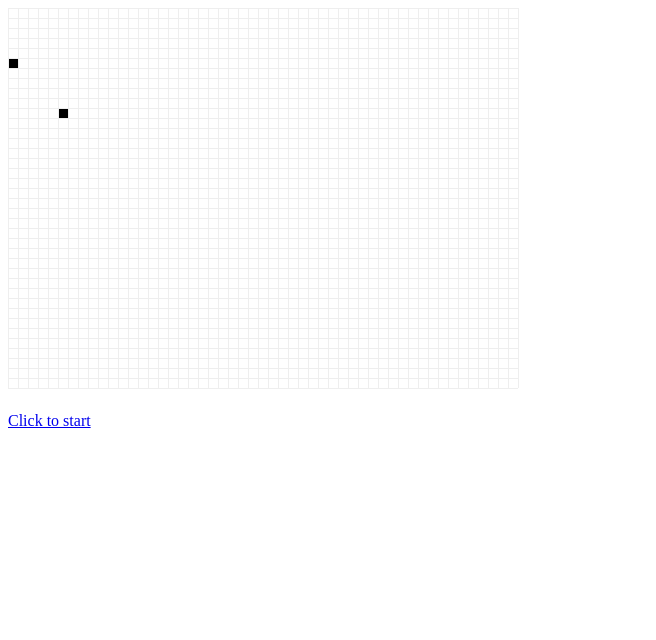
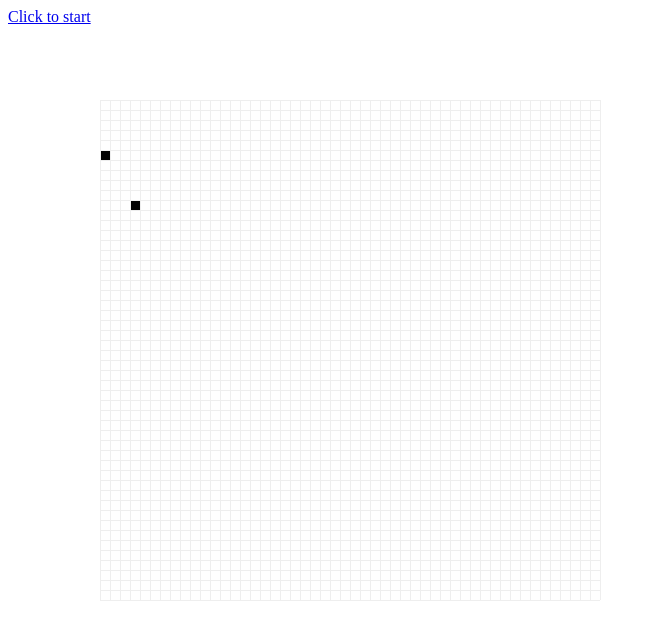
Before and after one commit to marushkevych/game-of-life, a website: page index.html in a window 1280 px wide. Shown: the whole page, without its empty margins (0-656 px from the left). Drawn offline with Linux system fonts and the light colour scheme.

Commit message:
dynamically creating canvas

```diff
--- a/index.html
+++ b/index.html
@@ -11,12 +11,12 @@ and open the template in the editor.
         <meta name="viewport" content="width=device-width">
     </head>
     <body>
-        <div>
-            <canvas id="canvas" width="520" height="400" ></canvas>
-        </div>
+<!--        <div>
+            <canvas id="canvas" width="401" height="401" ></canvas>
+        </div>-->
         <a href="#" onclick="start();return false">Click to start</a>
-        <script src="js/Cell.js" ></script>
-        <script src="js/Board.js" ></script>
+        <script src="js/grid/Cell.js" ></script>
+        <script src="js/grid/Board.js" ></script>
         <script src="js/canvas.js" ></script>
     </body>
 </html>
--- a/js/canvas.js
+++ b/js/canvas.js
@@ -1,8 +1,18 @@
-var filled;
-var board = new Board(30);
+var size = 50;
 var scale = 10;
-var canvas = document.getElementById("canvas");
+var length = size * scale;
+
+var board = new Board(size);
+var canvas=document.createElement("canvas");
+canvas.setAttribute("id", "canvas");
+document.body.appendChild(canvas);
 var context = canvas.getContext("2d");
+canvas.width = length + 1;
+canvas.height = length + 1;
+canvas.style.left = "100px";
+canvas.style.top = "100px";
+canvas.style.position = "absolute";
+
 canvas.addEventListener("click", canvasClick, false);
 
 function start() {
@@ -10,7 +20,7 @@ function start() {
 
 function canvasClick(e) {
     var cell = getClickedCell(e);
-    console.log(cell.x, cell.y)
+//    console.log(cell.x, cell.y)
     cell.isAlive = !cell.isAlive;
     drawCell(cell)
 }
@@ -21,6 +31,7 @@ function getClickedCell(e) {
     if (e.pageX != undefined && e.pageY != undefined) {
         x = e.pageX;
         y = e.pageY;
+        console.log(x, y)
     }
     else {
         x = e.clientX + document.body.scrollLeft +
@@ -29,8 +40,11 @@ function getClickedCell(e) {
                 document.documentElement.scrollTop;
     }
 
-//    x -= gCanvasElement.offsetLeft;
-//    y -= gCanvasElement.offsetTop;
+//    x -= canvas.offsetLeft;
+//    y -= canvas.offsetTop;
+    x -= 99;
+    y -= 99;
+    console.log(x, y)
 
     var cell = board.getCell(Math.floor(x / scale),
             Math.floor(y / scale));
@@ -40,14 +54,14 @@ function getClickedCell(e) {
 
 // grid
 
-for (var x = 0.5; x < 520; x += scale) {
-    context.moveTo(x, 0);
-    context.lineTo(x, 380);
+for (var x = 0; x <= length; x += scale) {
+    context.moveTo(x + 0.5, 0);
+    context.lineTo(x + 0.5, length);
 }
 
-for (var y = 0.5; y < 390; y += scale) {
-    context.moveTo(0, y);
-    context.lineTo(510, y);
+for (var y = 0; y <= length; y += scale) {
+    context.moveTo(0, y + 0.5);
+    context.lineTo(length, y + 0.5);
 }
 
 context.strokeStyle = "#eee";
@@ -65,7 +79,6 @@ context.stroke();
 //  console.log('i=',i)
 //}
 
-var board = new Board(30);
 board.cells[5].isAlive = true
 board.cells[160].isAlive = true
 
```
Also changed, not shown: Gruntfile.js (added, +68 -0 lines), package.json (added, +28 -0 lines), js/grid/Board.js (renamed from js/Board.js), js/grid/Cell.js (renamed from js/Cell.js), js/grid/Grid.js (added), 1 other file.
